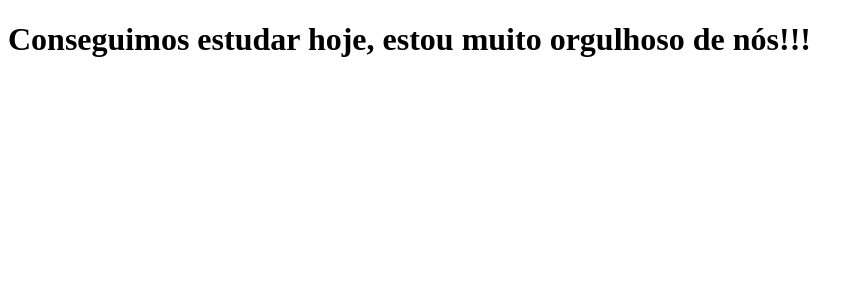
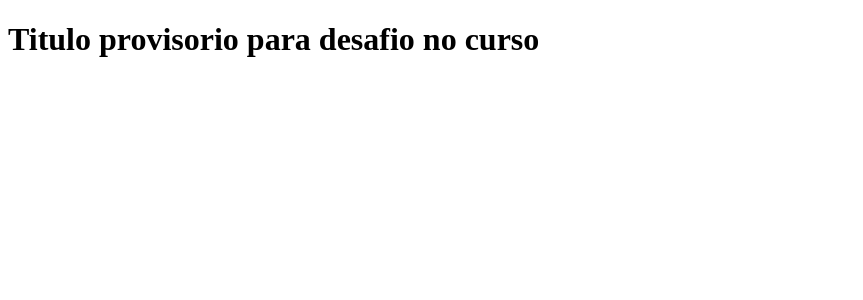
Before and after one commit to LuizDanHp/clone-tabnews, a Next.js app: page / in a window 1280 px wide. Shown: the top 300 px of the page, without its empty margins (0-863 px from the left). Built offline with nearby package versions, Linux system fonts and the light colour scheme.

Commit message:
correcao de titulo

```diff
--- a/pages/index.js
+++ b/pages/index.js
@@ -1,5 +1,5 @@
 function Home() {
-    return <h1>Conseguimos estudar hoje, estou muito orgulhoso de nós!!!</h1>
+    return <h1>Titulo provisorio para desafio no curso</h1>
 }
 
 export default Home;
```
